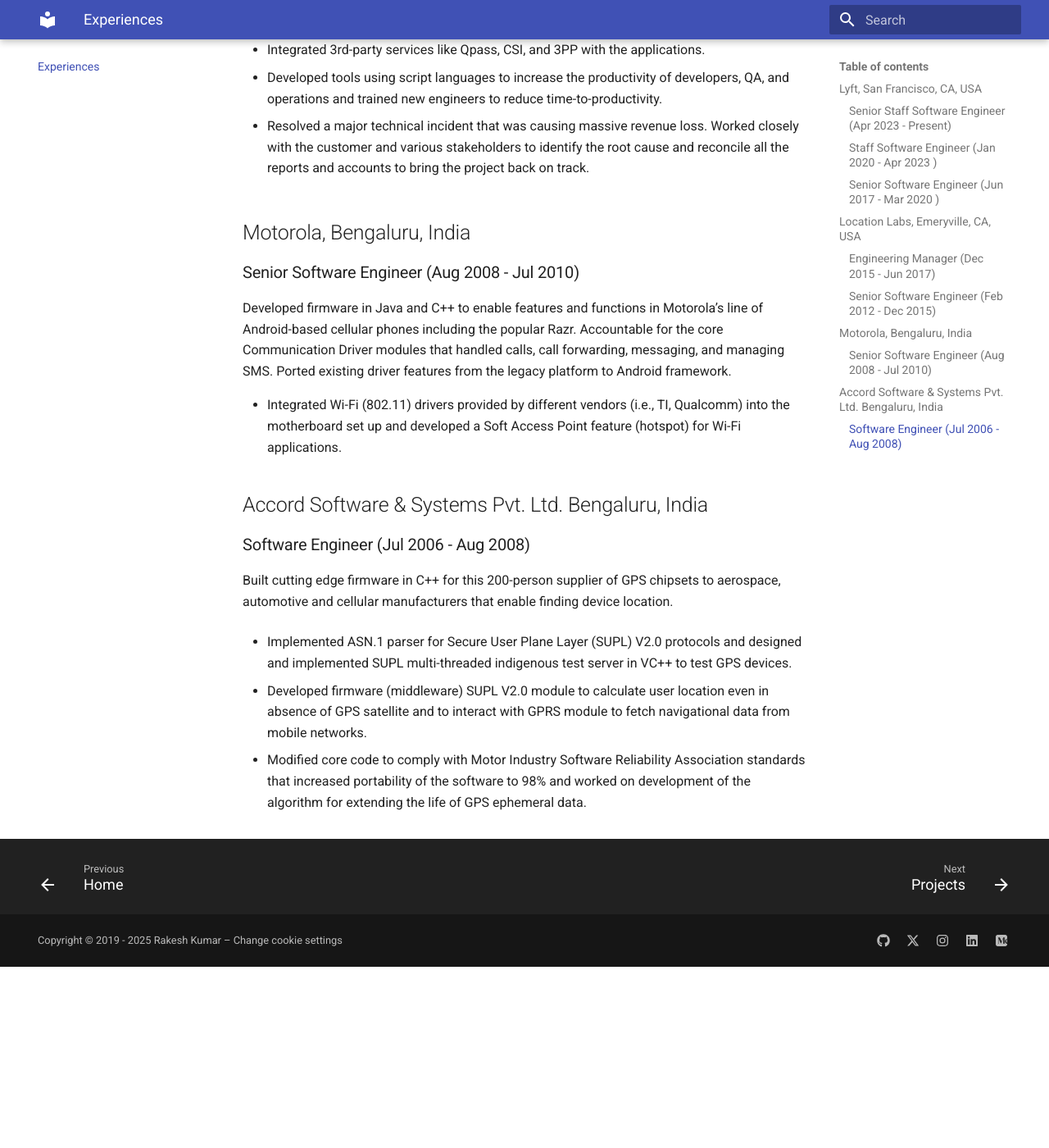
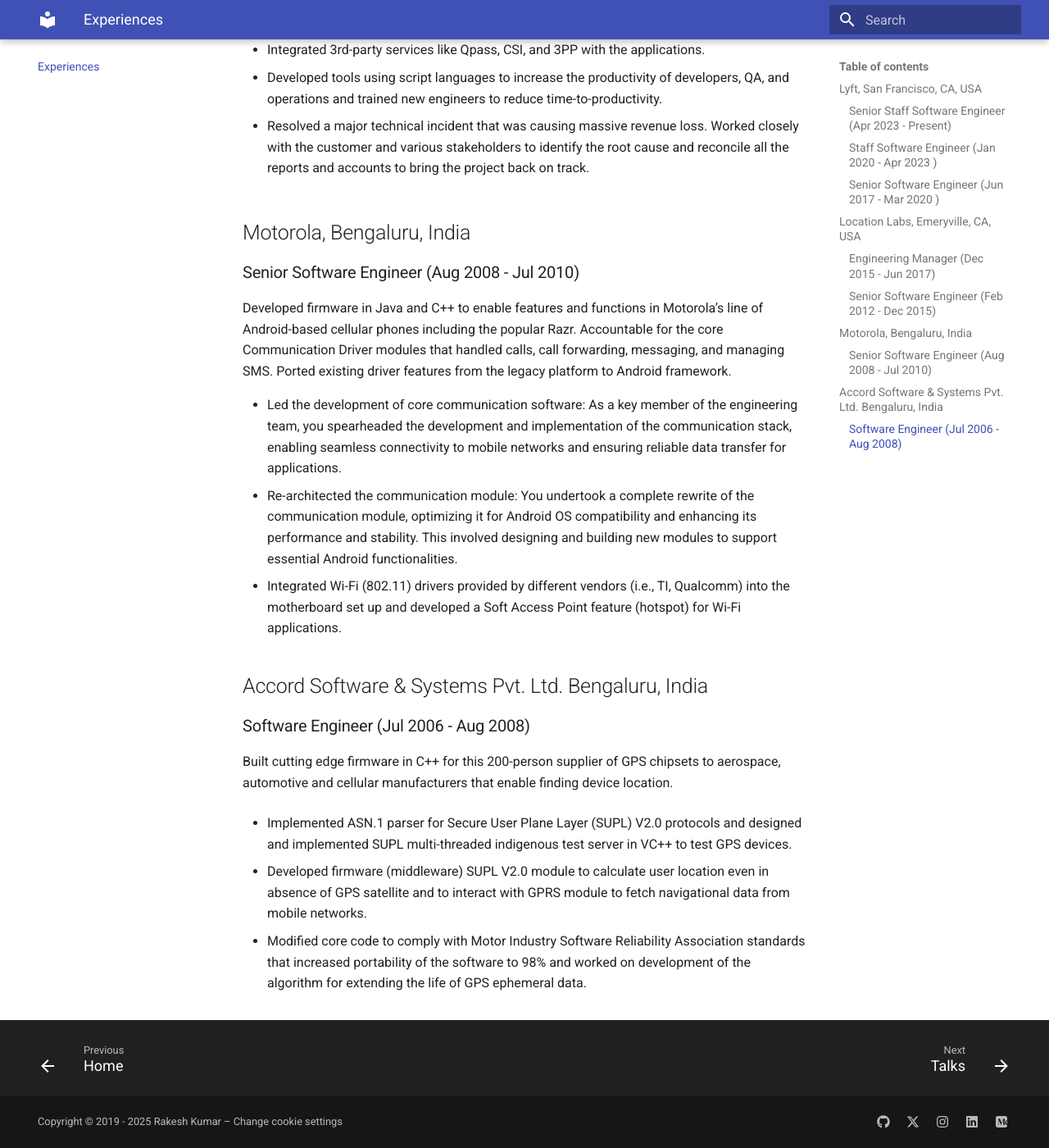
Before and after one commit to rakeshcusat/rakeshcusat.github.io, an MkDocs documentation site: the page built from docs/experiences.md, in a window 1280 px wide and 1400 px high, scrolled down 2282 px. Shown: the whole window at 82% size. Built offline with MkDocs 1.6.1 and Material for MkDocs 9.7.7, drawn with Linux system fonts in a browser that asks for light colours; plug-ins that fetch from the network failed and are left out; before the commit the page ends 3461 px from its top, so only the background shows below that.

```diff
--- a/docs/experiences.md
+++ b/docs/experiences.md
@@ -55,6 +55,8 @@ Worked with backend engineers to make critical API design decisions and with the
 
 Developed firmware in Java and C++ to enable features and functions in Motorola’s line of Android-based cellular phones including the popular Razr. Accountable for the core Communication Driver modules that handled calls, call forwarding, messaging, and managing SMS. Ported existing driver features from the legacy platform to Android framework.
 
+- Led the development of core communication software: As a key member of the engineering team, you spearheaded the development and implementation of the communication stack, enabling seamless connectivity to mobile networks and ensuring reliable data transfer for applications.
+- Re-architected the communication module: You undertook a complete rewrite of the communication module, optimizing it for Android OS compatibility and enhancing its performance and stability. This involved designing and building new modules to support essential Android functionalities.
 - Integrated Wi-Fi (802.11) drivers provided by different vendors (i.e., TI, Qualcomm) into the motherboard set up and developed a Soft Access Point feature (hotspot) for Wi-Fi applications.
 
 ## Accord Software & Systems Pvt. Ltd. Bengaluru, India
--- a/mkdocs.yml
+++ b/mkdocs.yml
@@ -16,7 +16,6 @@ theme:
 nav:
     - Home: index.md
     - Experiences: experiences.md
-    - Projects: projects.md
     - Talks: talks.md
     - Yearly Goals: yearly-goals.md
     - Contact Me: contact.md
```
Also changed, not shown: docs/projects.md (deleted, +0 -28 lines), docs/yearly-goals.md (+2 -0 lines).
